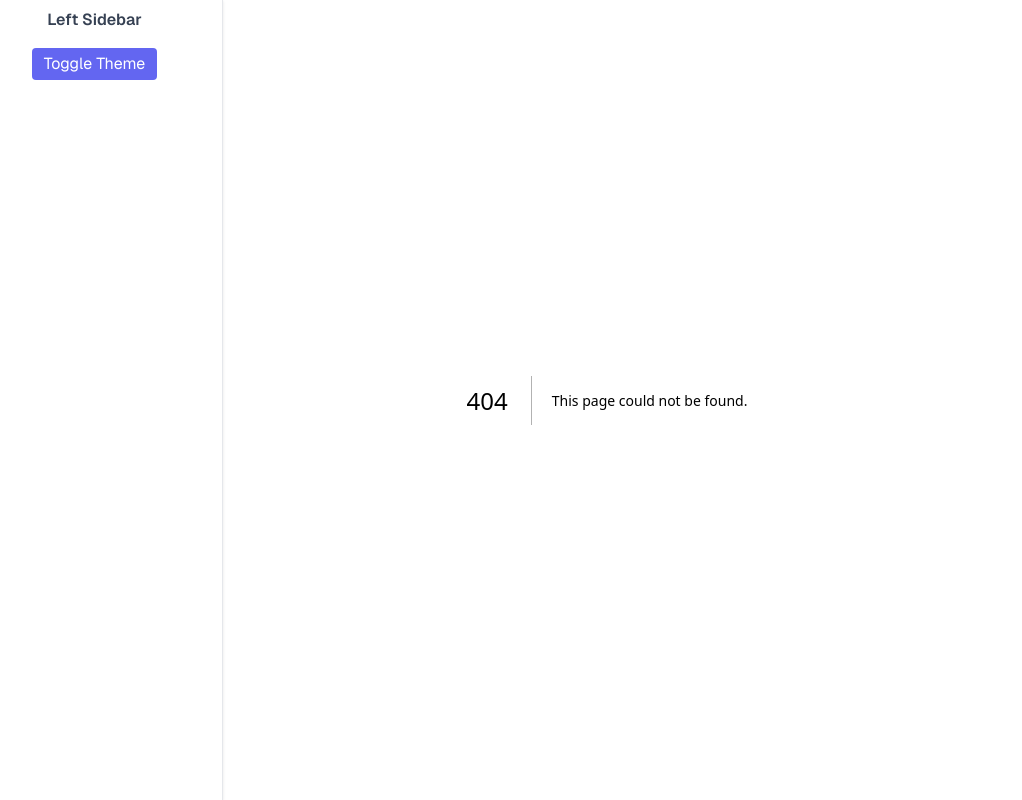
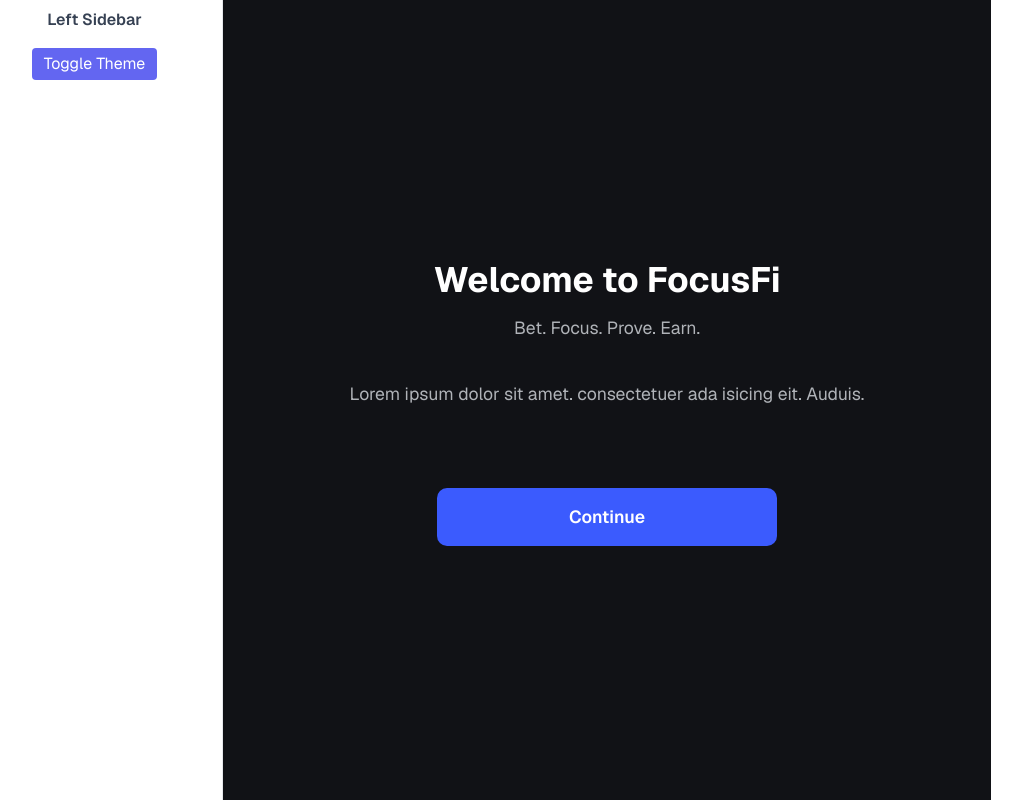
Before and after one commit to MSghais/focus_afk, a Next.js app in the folder apps/web/: page /profile in a window 1280 px wide. Before the commit this address had no page. Shown: the whole page, without its empty margins (33-1055 px from the left). Built offline with nearby package versions, Linux system fonts and the light colour scheme; no server answers.

Commit message:
init privy

```diff
--- a/apps/web/app/layout.tsx
+++ b/apps/web/app/layout.tsx
@@ -7,6 +7,7 @@ import BottomBar from "../components/ui/BottomBar";
 import RightSidebar from "../components/ui/RightSidebar";
 import LeftSidebar from "../components/ui/LeftSidebar";
 import Navbar from "../components/ui/Navbar";
+import Providers from "../providers/Providers";
 
 const geist = Geist({ subsets: ["latin"] });
 
@@ -23,6 +24,9 @@ export default function RootLayout({
 
 
   return (
+
+    <Providers>
+
     <html lang="en">
       <Navbar />
       <body className={geist.className + " min-h-screen w-full bg-white dark:bg-gray-900 text-black dark:text-white"}>
@@ -38,5 +42,6 @@ export default function RootLayout({
         <BottomBar />
       </body>
     </html>
+    </Providers>
   );
 }
--- /dev/null
+++ b/apps/web/app/profile/page.tsx
@@ -0,0 +1,5 @@
+import Onboarding from '../../components/onboarding';
+
+export default function ProfilePage() {
+  return <Onboarding />;
+}
--- a/apps/web/components/onboarding/index.tsx
+++ b/apps/web/components/onboarding/index.tsx
@@ -1,6 +1,7 @@
 'use client'
 import { useState } from 'react';
 import styles from './Onboarding.module.scss';
+import { useLoginWithOAuth } from '@privy-io/react-auth';
 
 function WelcomeStep({ onNext }: { onNext: () => void }) {
   return (
@@ -16,19 +17,30 @@ function WelcomeStep({ onNext }: { onNext: () => void }) {
 }
 
 function SignUpStep({ onNext }: { onNext: () => void }) {
+  const { state, loading, initOAuth } = useLoginWithOAuth();
+
+  const handleLogin = async (provider: 'google' | 'apple' | "twitter") => {
+    try {
+        // The user will be redirected to OAuth provider's login page
+        await initOAuth({ provider: provider });
+    } catch (err) {
+        // Handle errors (network issues, validation errors, etc.)
+        console.error(err);
+    }
+};
   return (
     <div className={styles.onboardingContainer}>
       <h1 className={styles.heading}>Sign Up</h1>
       <p className={styles.subtext}>Sign up to get started</p>
-      <button className={styles.altButton} onClick={onNext} style={{ display: 'flex', alignItems: 'center', justifyContent: 'center' }}>
+      <button className={styles.altButton} onClick={() => handleLogin('google')} style={{ display: 'flex', alignItems: 'center', justifyContent: 'center' }}>
         {/* Google Icon Placeholder */}
         <span style={{ marginRight: 8 }}>G</span> Continue with Google
       </button>
-      <button className={styles.altButton} onClick={onNext} style={{ display: 'flex', alignItems: 'center', justifyContent: 'center' }}>
+      <button className={styles.altButton} onClick={() => handleLogin('apple')} style={{ display: 'flex', alignItems: 'center', justifyContent: 'center' }}>
         {/* Apple Icon Placeholder */}
         <span style={{ marginRight: 8 }}></span> Continue with Apple
       </button>
-      <button className={styles.altButton} onClick={onNext}>Sign up with Email</button>
+      <button className={styles.altButton} onClick={() => handleLogin('twitter')}>Sign up with Email</button>
     </div>
   );
 }
--- /dev/null
+++ b/apps/web/components/privy/LoginOauth.tsx
@@ -0,0 +1,23 @@
+import { useLoginWithOAuth } from '@privy-io/react-auth';
+
+export default function LoginWithOAuth() {
+  const { state, loading, initOAuth } = useLoginWithOAuth();
+
+  const handleLogin = async () => {
+      try {
+          // The user will be redirected to OAuth provider's login page
+          await initOAuth({ provider: 'google' });
+      } catch (err) {
+          // Handle errors (network issues, validation errors, etc.)
+          console.error(err);
+      }
+  };
+
+  return (
+      <div>
+          <button onClick={handleLogin} disabled={loading}>
+              {loading ? 'Logging in...' : 'Log in with Google'}
+          </button>
+      </div>
+  );
+}
--- /dev/null
+++ b/apps/web/providers/PrivyProviders.tsx
@@ -0,0 +1,22 @@
+'use client';
+
+import {PrivyProvider} from '@privy-io/react-auth';
+
+export default function Providers({children}: {children: React.ReactNode}) {
+  return (
+    <PrivyProvider
+      appId={process.env.NEXT_PUBLIC_PRIVY_APP_ID!}
+      clientId={process.env.NEXT_PUBLIC_PRIVY_CLIENT_ID!}
+      config={{
+        // Create embedded wallets for users who don't have a wallet
+        embeddedWallets: {
+          ethereum: {
+            createOnLogin: 'users-without-wallets'
+          }
+        }
+      }}
+    >
+      {children}
+    </PrivyProvider>
+  );
+}
--- /dev/null
+++ b/apps/web/providers/Providers.tsx
@@ -0,0 +1,9 @@
+import PrivyProviders from "./PrivyProviders";
+
+export default function Providers({children}: {children: React.ReactNode}) {
+  return (
+    <PrivyProviders>
+      {children}
+    </PrivyProviders>
+  );
+}
```
Also changed, not shown: apps/web/package.json (+5 -4 lines), 1 other file (tests, documents, lock files or other folders).
